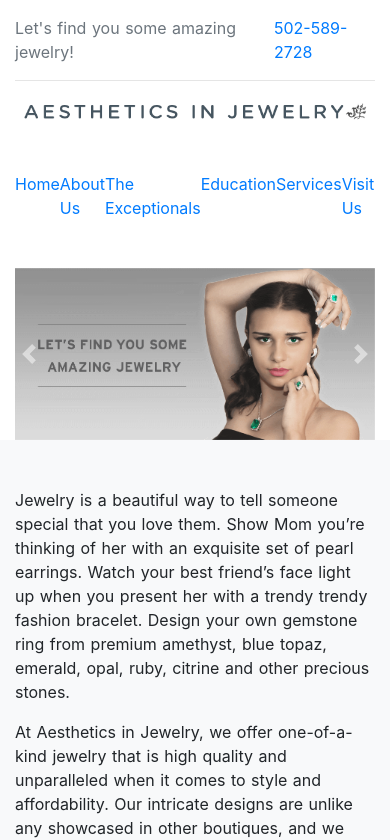
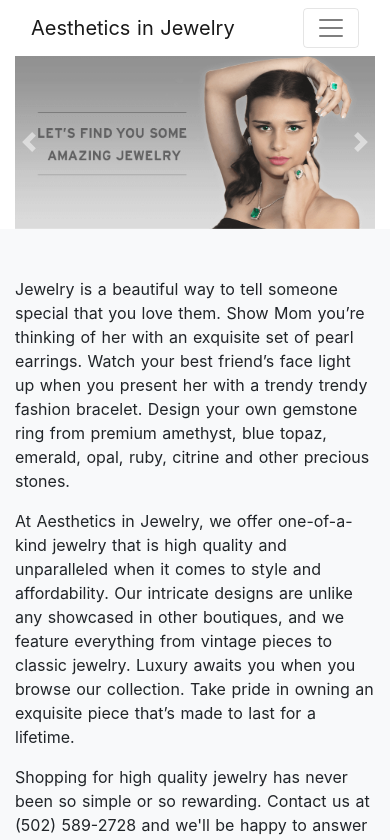
Before and after one commit to shadowlion/aestheticsinjewelry, a Nuxt app: page / in a window 390 px wide. Shown: the top 840 px of the page. Built offline with nearby package versions, Linux system fonts and the light colour scheme.

Commit message:
add mobile responsiveness to header

```diff
--- a/components/Base/BaseHeader/index.vue
+++ b/components/Base/BaseHeader/index.vue
@@ -1,5 +1,6 @@
 <template>
   <header class="container">
+    <div class="d-none d-md-block">
       <div class="d-flex justify-content-between pt-3">
         <p class="text-muted mb-0">Let's find you some amazing jewelry!</p>
         <a href="tel:5025892728">502-589-2728</a>
@@ -18,5 +19,24 @@
         <a href="/services">Services</a>
         <a href="/visit">Visit Us</a>
       </div>
+    </div>
+    <div class="d-block d-md-none">
+      <b-navbar toggleable="md">
+        <b-navbar-brand href="#">Aesthetics in Jewelry</b-navbar-brand>
+
+        <b-navbar-toggle target="nav-collapse"></b-navbar-toggle>
+
+        <b-collapse id="nav-collapse" is-nav>
+          <b-navbar-nav>
+            <a href="/" class="nav-item">Home</a>
+            <a href="/about" class="nav-item">About Us</a>
+            <a href="/exceptionals" class="nav-item">The Exceptionals</a>
+            <a href="/education" class="nav-item">Education</a>
+            <a href="/services" class="nav-item">Services</a>
+            <a href="/visit" class="nav-item">Visit Us</a>
+          </b-navbar-nav>
+        </b-collapse>
+      </b-navbar>
+    </div>
   </header>
 </template>
```
Lines whose indentation alone changed are shown as unchanged.
